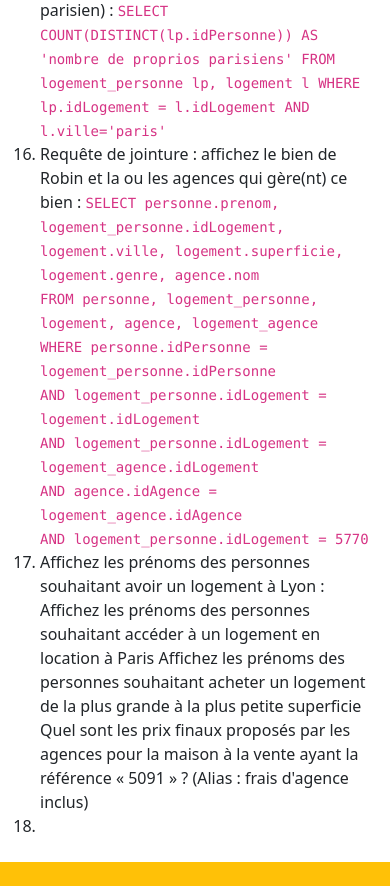
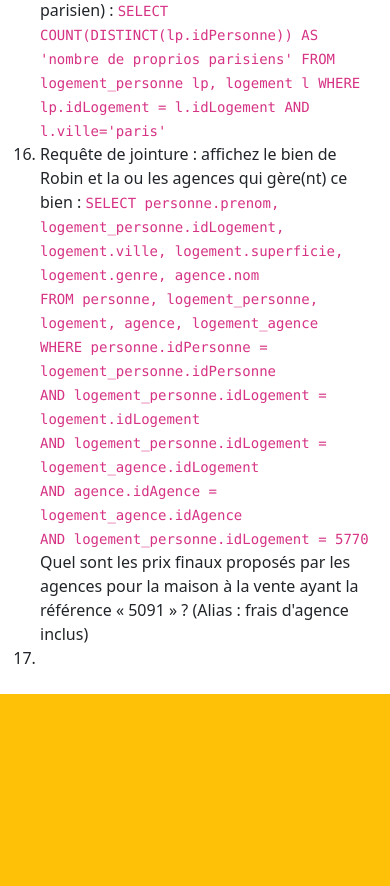
Before and after one commit to vienendelsur/coursSQLsuresnes2122, a plain HTML site: page 06_immobilier.html in a window 390 px wide. Shown: the part 5490-6376 px from the top of the page. After the commit the page ends 6208 px from the top, so only its background shows below. Drawn offline with nearby package versions, Linux system fonts and the light colour scheme.

Commit message:
Update 06_immobilier.html

```diff
--- a/06_immobilier.html
+++ b/06_immobilier.html
@@ -259,10 +259,7 @@
                       AND agence.idAgence = logement_agence.idAgence<br>
                       AND logement_personne.idLogement = 5770</code></li>
 
-                      <li>Affichez les prénoms des personnes souhaitant avoir un logement à Lyon : <code></code></li>
 
-                      Affichez les prénoms des personnes souhaitant accéder à un logement en location à Paris
-                      Affichez les prénoms des personnes souhaitant acheter un logement de la plus grande à la plus petite superficie
                       Quel sont les prix finaux proposés par les agences pour la maison à la vente ayant la référence « 5091 » ? (Alias :  frais d'agence inclus)
 
                       <li></li>
```
